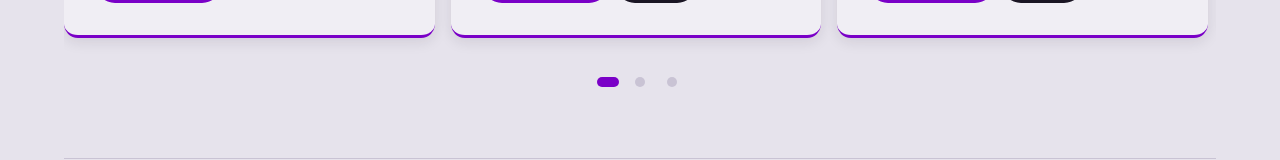
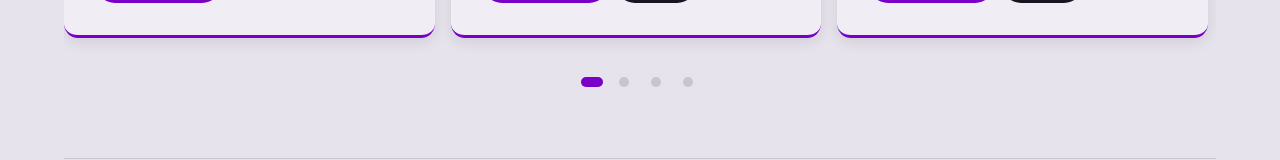
Before and after one commit to Xerrath/west-mec-portfolio-2026, a Next.js app: page / in a window 1280 px wide. Shown: the part 4549-4709 px from the top of the page. Built offline with nearby package versions, Linux system fonts and the light colour scheme; a web font is replaced by a local one.

Commit message:
Add DevCamp's Fries project card

```diff
--- a/src/data/projects.js
+++ b/src/data/projects.js
@@ -41,6 +41,14 @@ export const projects = [
     repoUrl: "https://github.com/Xerrath/binary-educator-app",
     tags: ["JavaScript"],
   },
+  {
+    name: "DevCamp's Fries",
+    description: "My Bottega DevCamp class project: a four-page site for a coding-themed fry shop, with a skewed hero header, a square grid menu, a contact form, and media queries for phones.",
+    image: "/images/projects/devcamp-frys.png",
+    liveUrl: "https://xerrath.github.io/DevCamp-Frys-Class-Project/",
+    repoUrl: "https://github.com/Xerrath/DevCamp-Frys-Class-Project",
+    tags: ["HTML", "CSS", "Responsive"],
+  },
 ];
 
 export const liveProjects = projects.filter((project) => project.liveUrl);
```
Also changed, not shown: public/images/projects/devcamp-frys.png (added).
